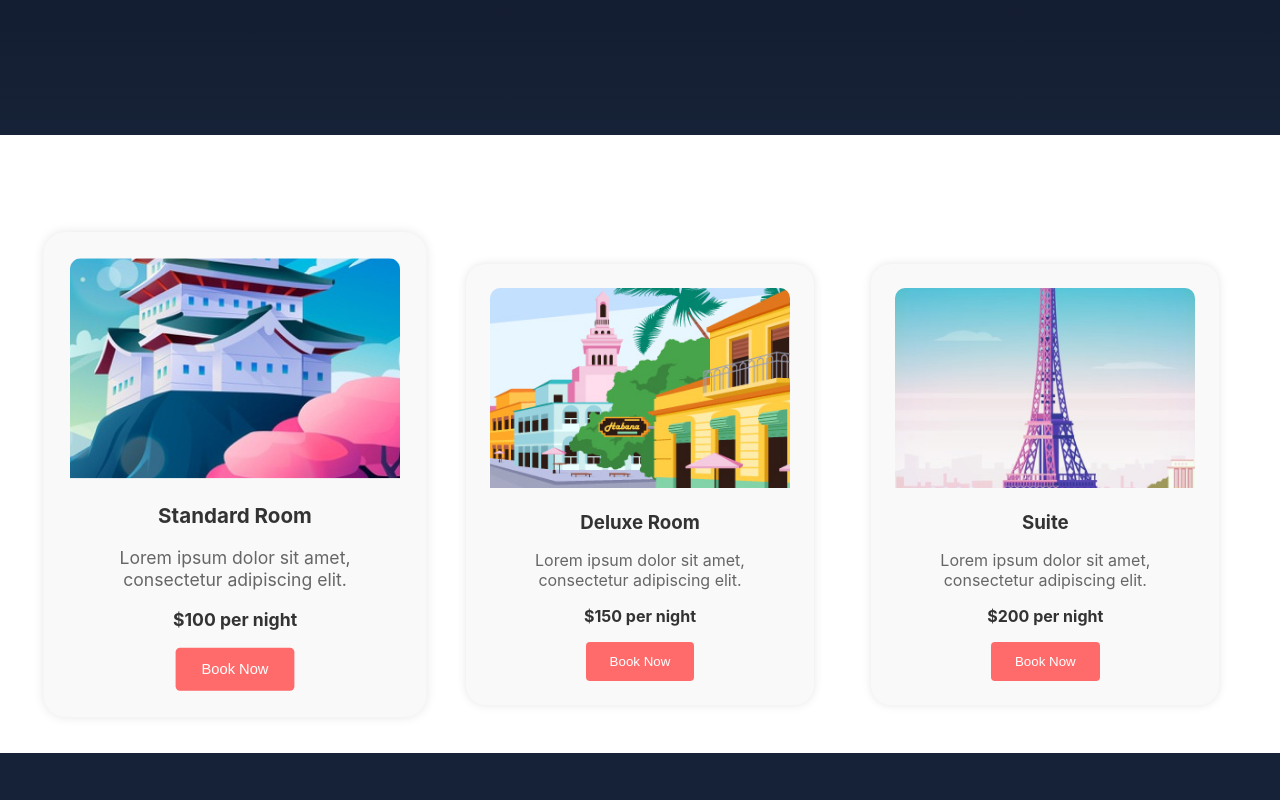
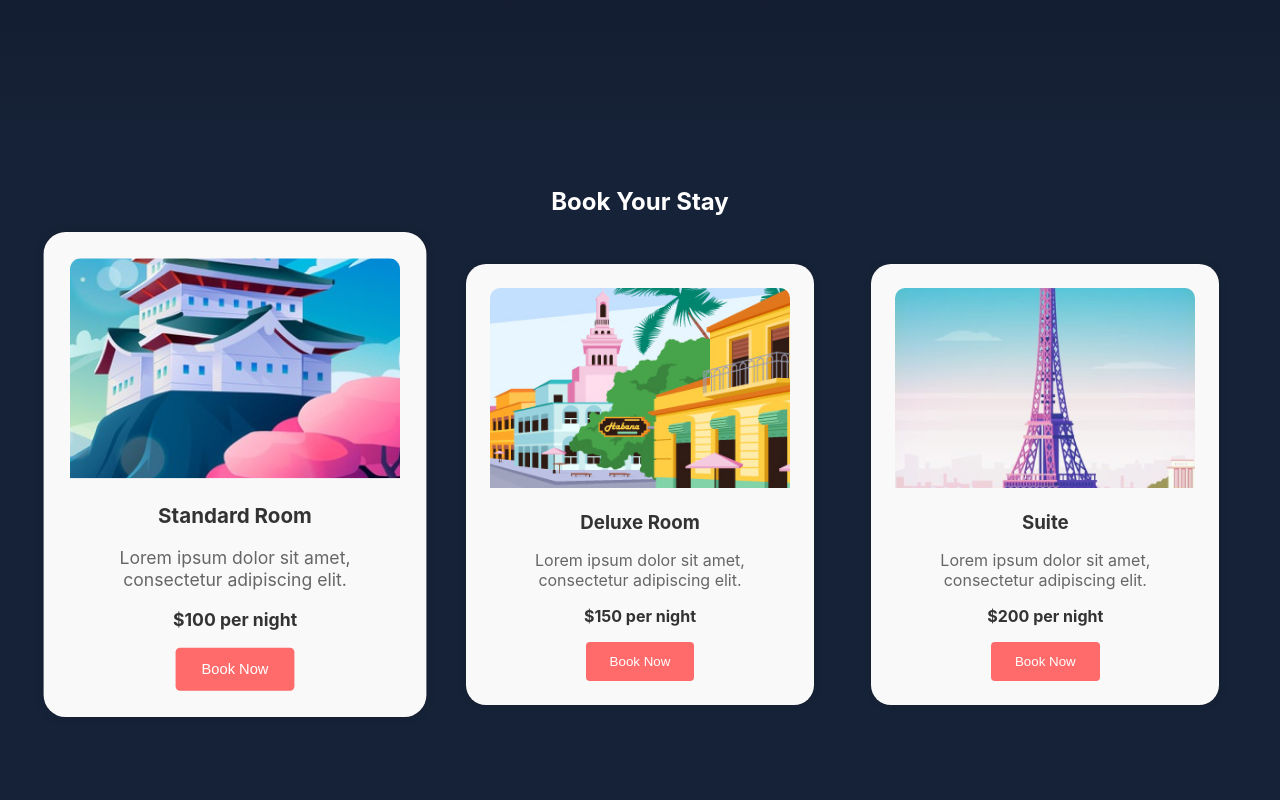
Before and after one commit to valentra/Loading-Minds_EC107A, a React (Create React App) app in the folder Travel/: page / in a window 1280 px wide. Shown: the part 1540-2340 px from the top of the page. Built offline with nearby package versions, Linux system fonts and the light colour scheme; the HTML template or start-up script is replaced by a standard one.

Commit message:
booking section css

```diff
--- a/Travel/src/components/Booking/Booking.css
+++ b/Travel/src/components/Booking/Booking.css
@@ -0,0 +1,3 @@
+.booking-section{
+    background-color:rgba(22, 34, 55, 1);
+}
--- a/Travel/src/components/Booking/Booking.js
+++ b/Travel/src/components/Booking/Booking.js
@@ -1,6 +1,6 @@
 import React, { useState, useEffect } from "react";
 import styled from "styled-components";
-
+import "./Booking.css"
 import standardRoomImage from "../../assets/japan.png";
 import deluxeRoomImage from "../../assets/cuba.png";
 import suiteImage from "../../assets/paris.png";
```
